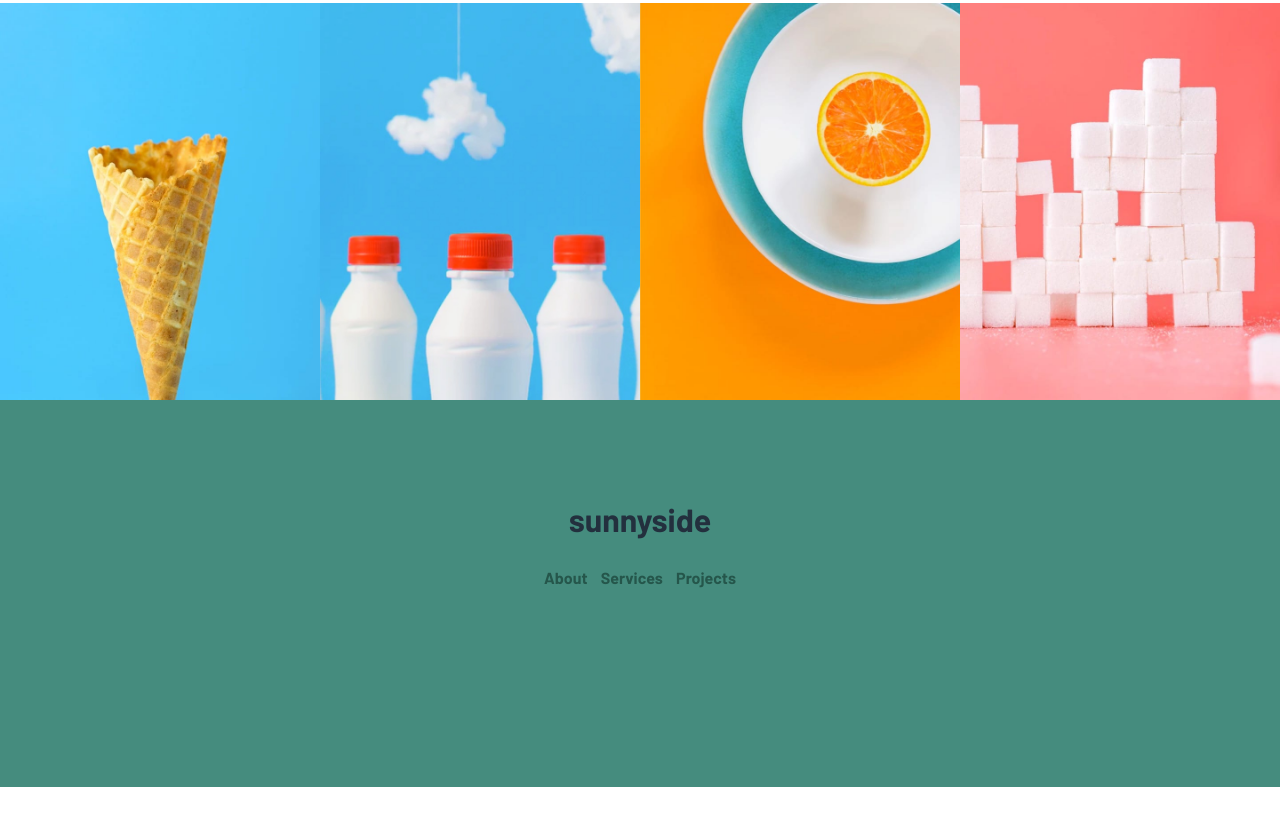
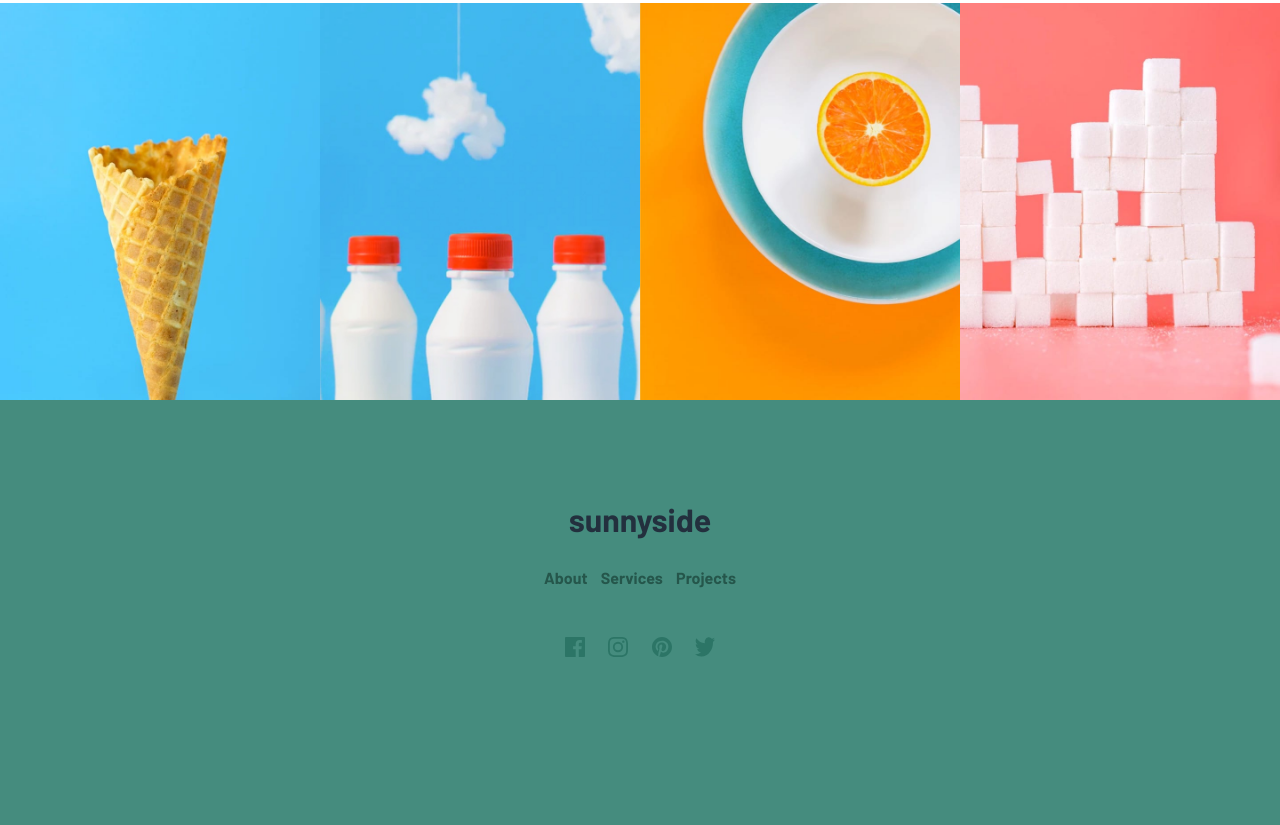
Before and after one commit to vladislav-gg/Sunny-landing, a website: page index.html in a window 1280 px wide. Shown: the part 3758-4583 px from the top of the page. Before the commit the page ends 4545 px from the top, so only its background shows below. Drawn offline with Linux system fonts and the light colour scheme.

Commit message:
added links to social media in footer

```diff
--- a/index.html
+++ b/index.html
@@ -210,6 +210,13 @@
 						>Frontend Mentor</a
 					>. Coded by <a href="#">Your Name Here</a>.
 				</div> -->
+
+				<div class="footer-icons">
+					<img src="/images/icon-facebook.svg" />
+					<img src="/images/icon-instagram.svg" />
+					<img src="/images/icon-pinterest.svg" />
+					<img src="/images/icon-twitter.svg" />
+				</div>
 			</div>
 		</footer>
 	</body>
--- a/styles.scss
+++ b/styles.scss
@@ -252,6 +252,7 @@ p {
 	}
 }
 
+// FOOTER
 .footer-wrapper {
 	background-color: $Dark-moderate;
 	width: 100%;
@@ -280,3 +281,15 @@ p {
 		color: white;
 	}
 }
+.footer-icons {
+	margin-top: 50px;
+	width: 150px;
+	display: flex;
+	justify-content: space-between;
+
+	img:hover {
+		filter: brightness(0) saturate(100%) invert(100%) sepia(100%) saturate(0%)
+			hue-rotate(90deg) brightness(105%) contrast(103%);
+		cursor: pointer;
+	}
+}
```
Also changed, not shown: css/styles.css, 1 other file.
